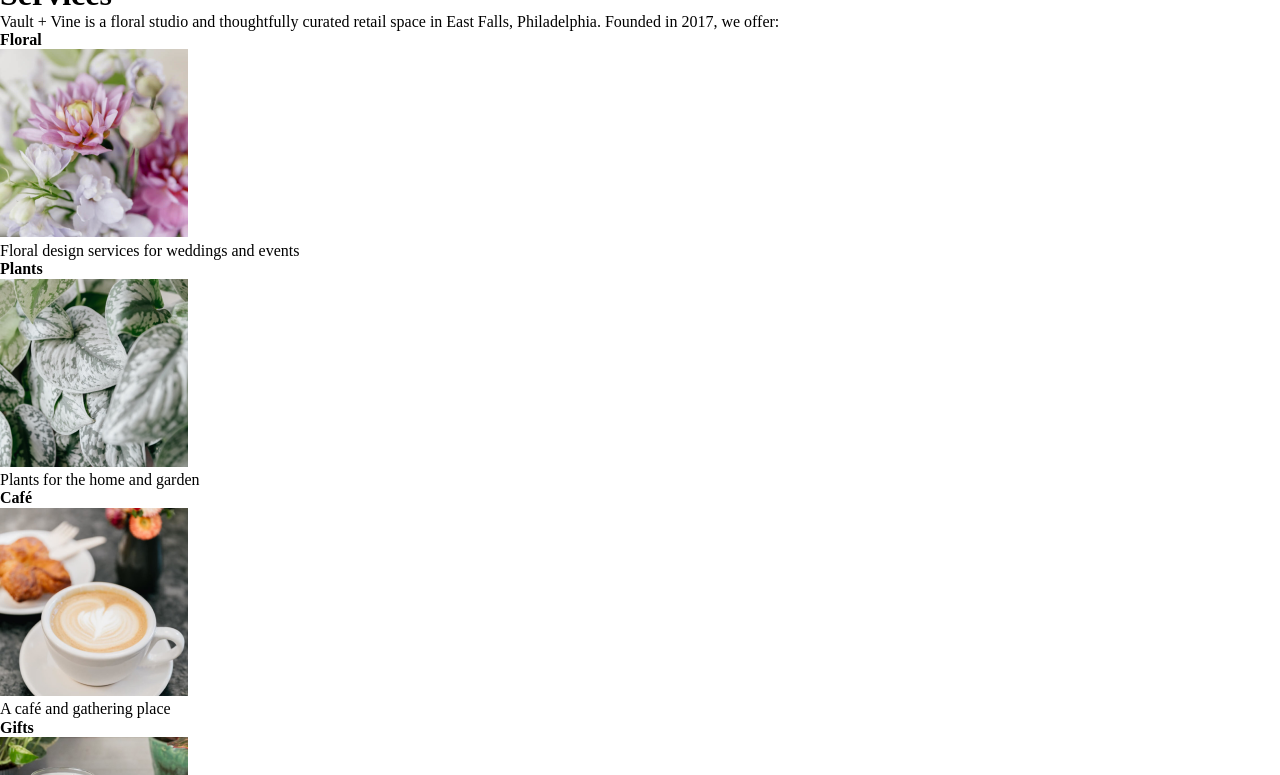
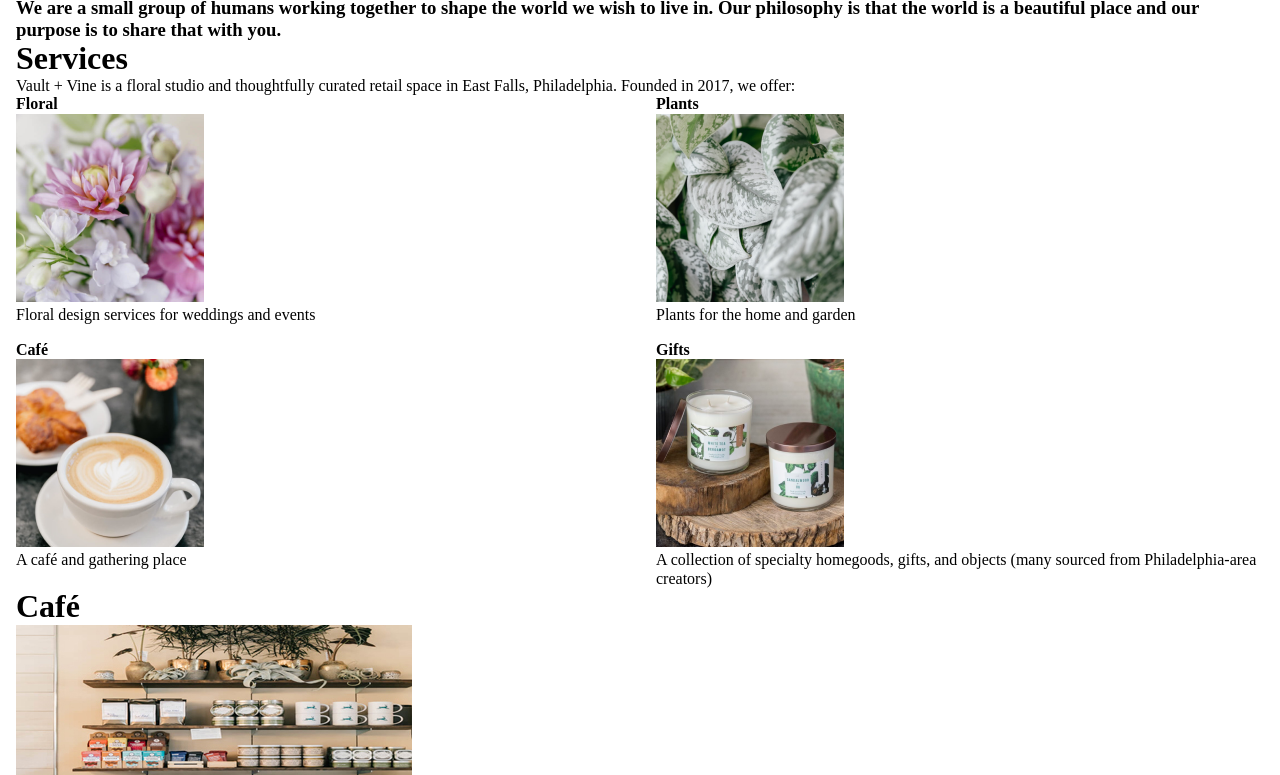
Before and after one commit to normand-e/Final, a website: page deploy/index.html in a window 1280 px wide. Shown: the part 774-1549 px from the top of the page. Drawn offline with Linux system fonts and the light colour scheme.

Commit message:
work and organization

```diff
--- a/deploy/index.html
+++ b/deploy/index.html
@@ -22,6 +22,10 @@
 
     <section id="homepage-hero" >
         <img src="img/homepage/homepage-hero.png" alt="inside of store with shevles of goods">
+        <section>
+            <h1>VALUT + VINE</h1>
+            <h2>EAST FALLS</h2>
+        </section>
         <section class="base-grid">
             <div>
                 <h3>We are a small group of humans working together to shape the world we wish to live in. Our philosophy is that the world is a beautiful place and our purpose is to share that with you.
@@ -31,39 +35,56 @@
 
 
     </section>
-    <section id="services">
+    <section id="services" class="base-grid">
+            <div>
                 <section>
                     <h1>Services</h1>
                     <p>Vault + Vine is a floral studio and thoughtfully curated retail space in East Falls, Philadelphia. Founded in 2017, we offer:</p>
                 </section>
 
+                <section class="service-grid">
+                    <ul>
+                        <li id="floral">
 
-            <ul>
-                <li>
                                 <h4>Floral</h4>
                                 <img src="img/homepage/floral.png" alt="flowers">
                                 <p>Floral design services for weddings and events</p>
+
+
                         </li>
-                <li>
+                        <li id="plants">
+
                                 <h4>Plants</h4>
                                 <img src="img/homepage/plants.png" alt="flowers">
                                 <p>Plants for the home and garden</p>
+
+
                         </li>
-                <li>
+                        <li id="cafe">
+
                                 <h4>Café</h4>
                                 <img src="img/homepage/coffee-cup.png" alt="flowers">
                                 <p>A café and gathering place</p>
+
+
                         </li>
-                <li>
+                        <li id="gifts">
+
                                 <h4>Gifts</h4>
                                 <img src="img/homepage/candles.png" alt="flowers">
                                 <p>A collection of specialty homegoods, gifts, and objects (many sourced from Philadelphia-area creators)</p>
+
+
                         </li>
                     </ul>
+                </section>
+
+            </div>
 
 
         </section>
-    <section id="cafe">
+    <section class="base-grid" id="cafe">
+                <div>
                     <h1>Café</h1>
                     <aside>
                         <img src="img/homepage/cafe-preview.png" alt="shelves of food">
@@ -90,12 +111,14 @@
                         <p>hello@vaultandvine.co</p>
                         <p>For all other inquiries</p>
                     </section>
+                </div>
+
 
 
 
             </section>
-    <section id="community">
-
+    <section class="base-grid" id="community">
+                    <div>
                         <h1>Community</h1>
                         <aside>
                             <img src="img/homepage/community.png" alt="wedding party">
@@ -110,6 +133,8 @@
                         </section>
 
                         <p>Learn more about <span>how we’re doing this.</span></p>
+                    </div>
+
 
 
 
--- a/dev/scss/layout/_header.scss
+++ b/dev/scss/layout/_header.scss
@@ -1,3 +1,8 @@
 /* =============
     Header
 ============= */
+
+
+header{
+
+}
--- /dev/null
+++ b/dev/scss/sections/homepage/_cafe.scss
@@ -0,0 +1,7 @@
+/* =============
+    cafe
+============= */
+
+#cafe{
+
+}
--- /dev/null
+++ b/dev/scss/sections/homepage/_community.scss
@@ -0,0 +1,7 @@
+/* =============
+    community
+============= */
+
+#community{
+
+}
--- /dev/null
+++ b/dev/scss/sections/homepage/_homepage-hero.scss
@@ -0,0 +1,7 @@
+/* =============
+    homepage hero
+============= */
+
+#homepage-hero{
+
+}
--- /dev/null
+++ b/dev/scss/sections/homepage/_services.scss
@@ -0,0 +1,39 @@
+#services{
+
+    // li{
+    //     img{
+    //         width: 100%;
+    //     }
+    // }
+
+
+
+}
+
+
+
+.service-grid{
+    ul{
+        display: grid;
+        gap: 16px;
+        grid-template-columns: 50% auto;
+        grid-template-areas:
+        "floral plants"
+        "cafe gifts";
+        #floral{
+            grid-area: floral;
+        }
+        #plants{
+            grid-area: plants;
+        }
+        #cafe{
+            grid-area: cafe;
+        }
+        #gifts{
+            grid-area: gifts;
+        }
+    }
+
+
+
+}
--- a/dev/scss/styles.scss
+++ b/dev/scss/styles.scss
@@ -19,3 +19,7 @@
 @import "layout/_footer";
 
 // Sections Styles
+@import "sections/homepage/_homepage-hero";
+@import "sections/homepage/_services";
+@import "sections/homepage/_cafe";
+@import "sections/homepage/_community";
```
Also changed, not shown: deploy/css/styles.css, 5 other files. Lines whose indentation alone changed are shown as unchanged.
